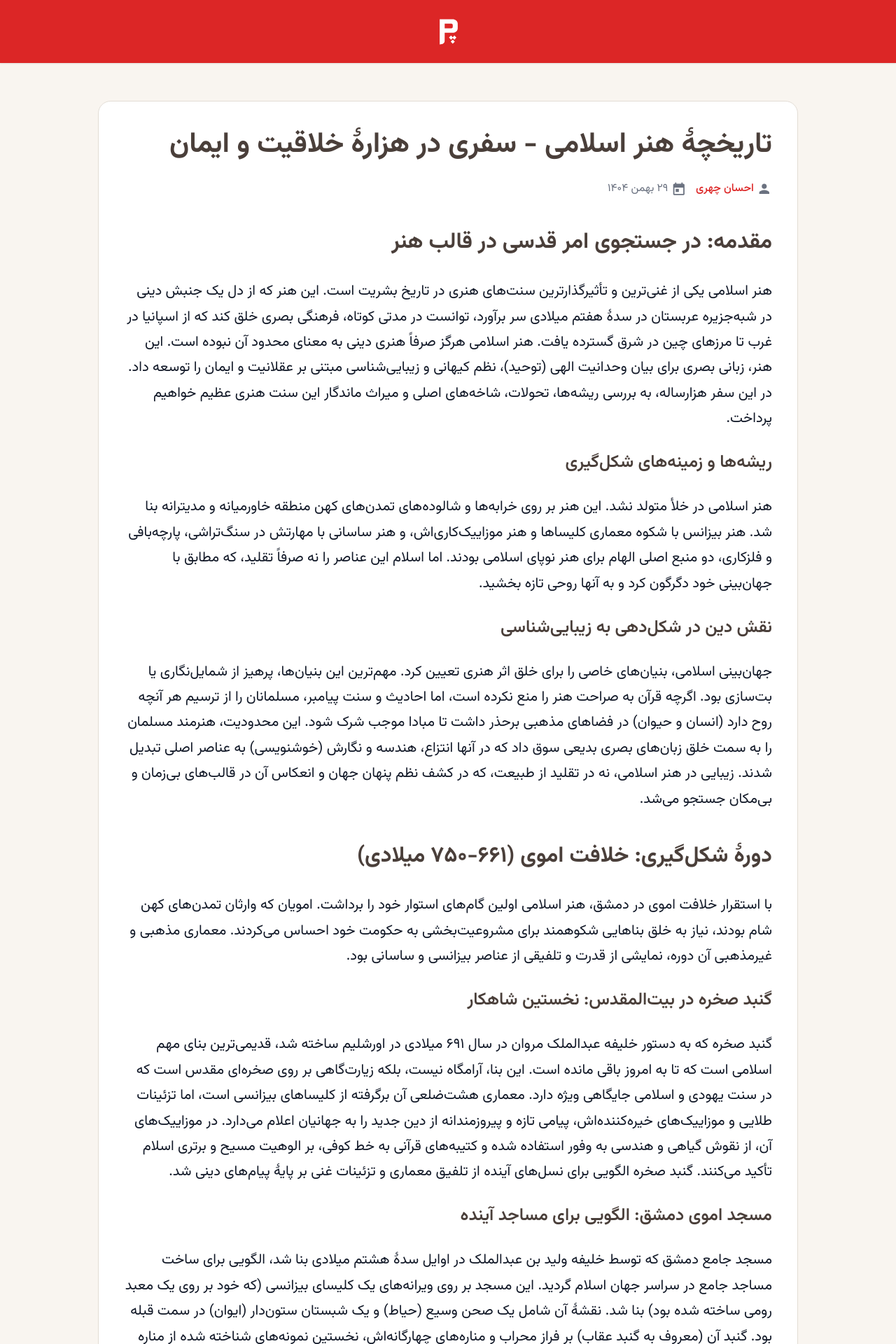
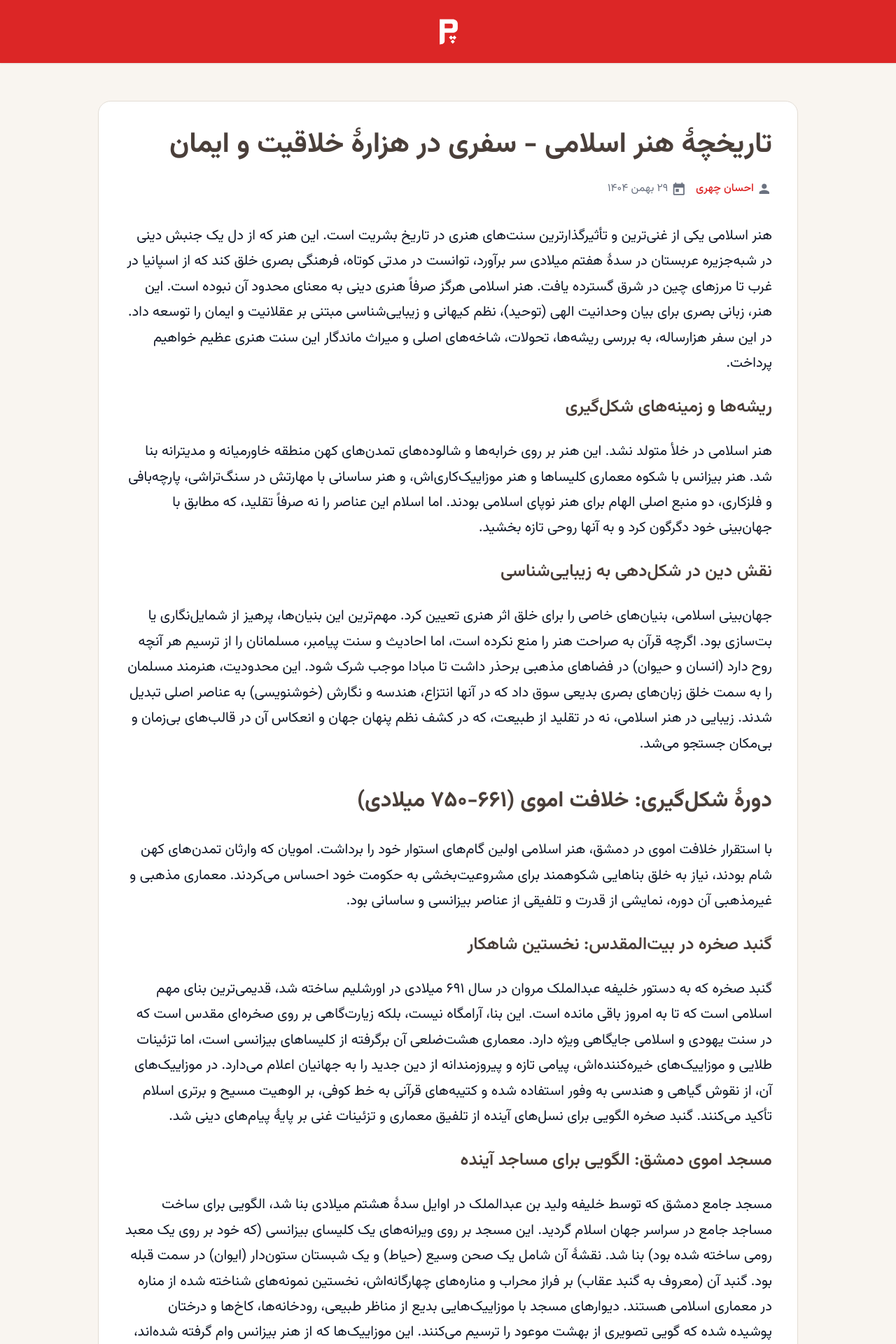
Before and after one commit to darkblog/darkblog.github.io, a Jekyll site: the page built from _posts/2026-2-18-113.md, in a window 1280 px wide. Shown: the top 1920 px of the page at 70% size. Built offline with Jekyll 4.4.1, drawn with Linux system fonts in a browser that asks for light colours.

Commit message:
Update 2026-2-18-113.md

```diff
--- a/_posts/2026-2-18-113.md
+++ b/_posts/2026-2-18-113.md
@@ -2,8 +2,6 @@
 layout: post
 title: تاریخچهٔ هنر اسلامی - سفری در هزارهٔ خلاقیت و ایمان
 ---
-
-## مقدمه: در جستجوی امر قدسی در قالب هنر
 
 هنر اسلامی یکی از غنی‌ترین و تأثیرگذارترین سنت‌های هنری در تاریخ بشریت است. این هنر که از دل یک جنبش دینی در شبه‌جزیره عربستان در سدهٔ هفتم میلادی سر برآورد، توانست در مدتی کوتاه، فرهنگی بصری خلق کند که از اسپانیا در غرب تا مرزهای چین در شرق گسترده یافت. هنر اسلامی هرگز صرفاً هنری دینی به معنای محدود آن نبوده است. این هنر، زبانی بصری برای بیان وحدانیت الهی (توحید)، نظم کیهانی و زیبایی‌شناسی مبتنی بر عقلانیت و ایمان را توسعه داد. در این سفر هزارساله، به بررسی ریشه‌ها، تحولات، شاخه‌های اصلی و میراث ماندگار این سنت هنری عظیم خواهیم پرداخت.
 
```
